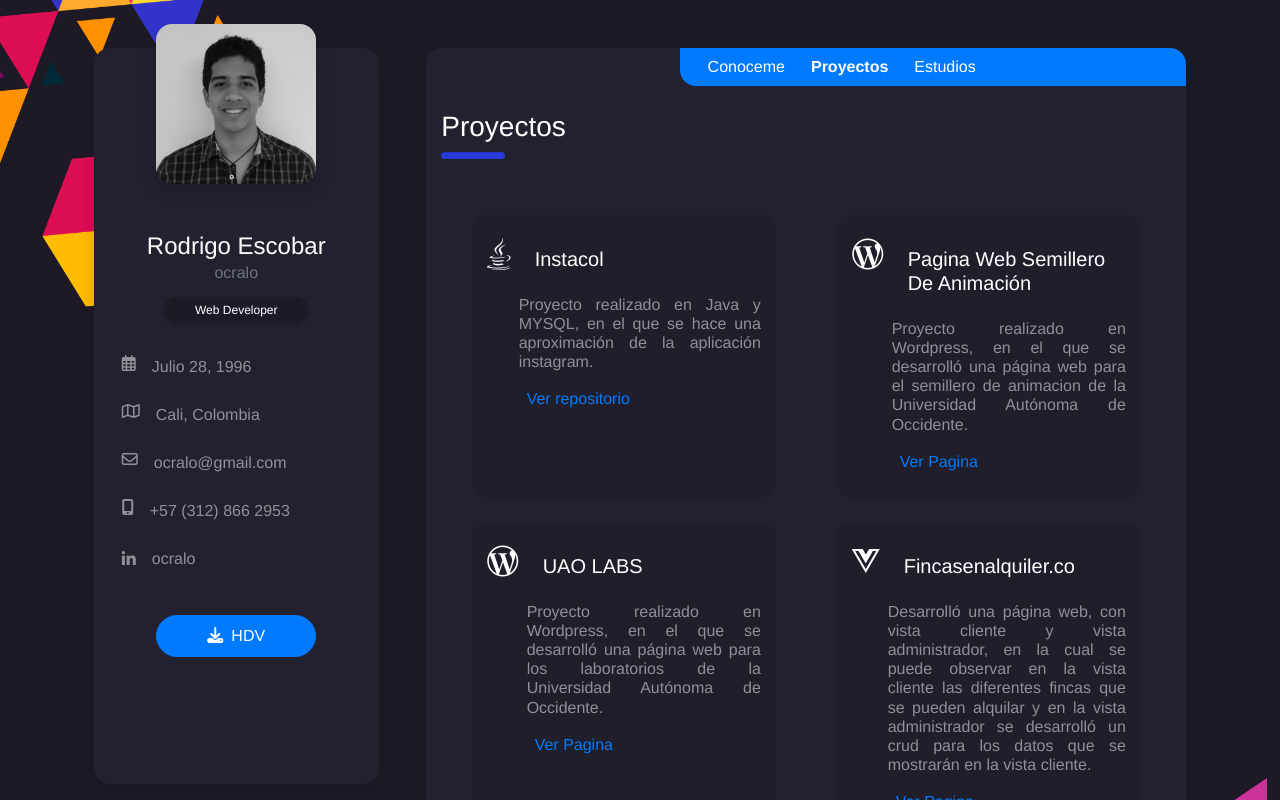
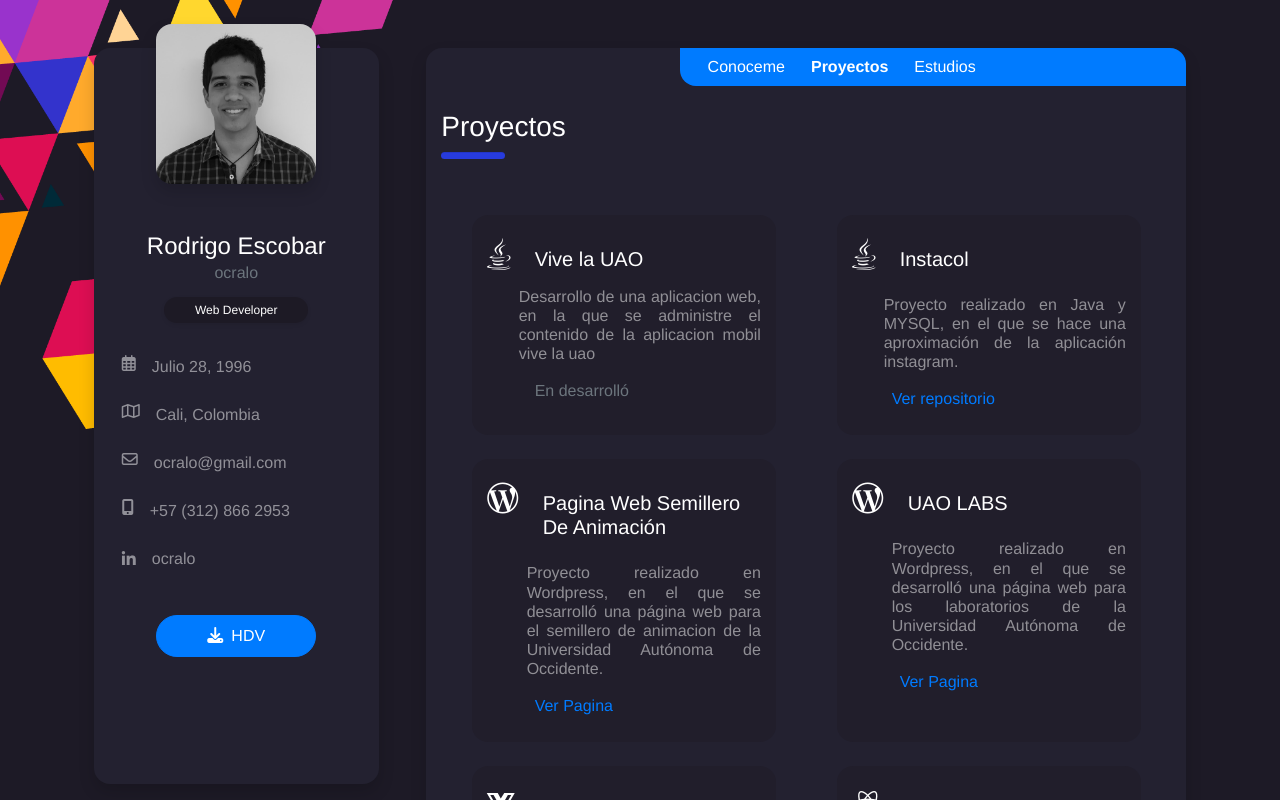
Before and after one commit to ocralo/vueCV, a Vue app: page / in a window 1280 px wide. Both pictures are taken after a click on the button "Proyectos". Shown: the top 800 px of the page. Built offline with nearby package versions, Linux system fonts and the light colour scheme.

Commit message:
correccion en las cards

```diff
--- a/src/views/Proyect.vue
+++ b/src/views/Proyect.vue
@@ -6,10 +6,31 @@
       <div class="container-fluid">
         <div class="row justify-content-around">
           <div
-            class="col-md-5 rel-bg-content-2 mt-4 d-flex flex-md-wrap flex-lg-nowrap justify-content-between pt-3 pb-4"
+            class="col-md-5 rel-bg-content-2 mt-4 d-flex flex-md-wrap flex-lg-nowrap justify-content-around pt-3 pb-4"
           >
             <div class="rel-tex-icon-proyect pr-2">
-              <i class="fab fa-java"></i>
+               <i class="fab fa-java"></i>
+            </div>
+            <div class>
+              <h5 class="p-3 mb-0">Vive la UAO</h5>
+
+              <p
+                class="rel-paragraph-proyect text-white-50 text-justify"
+              >Desarrollo de una aplicacion web, en la que se administre el contenido de la aplicacion mobil vive la uao</p>
+              <p class="text-secondary pl-3 pr-3 m-0">En desarrolló</p>
+              <!-- <a
+                class="mb-1 p-2"
+                href="https://github.com/ocralo/Instacol"
+                target="_blank"
+                rel="noopener noreferrer"
+              >Ver repositorio</a> -->
+            </div>
+          </div>
+          <div
+            class="col-md-5 rel-bg-content-2 mt-4 d-flex flex-md-wrap flex-lg-nowrap justify-content-around pt-3 pb-4"
+          >
+            <div class="rel-tex-icon-proyect pr-2">
+               <i class="fab fa-java"></i>
             </div>
             <div class>
               <h5 class="p-3">Instacol</h5>
@@ -72,7 +93,7 @@
               <h5 class="p-3">Fincasenalquiler.co</h5>
               <p
                 class="rel-paragraph-proyect text-white-50 text-justify"
-              >Desarrolló una página web, con vista cliente y vista administrador, en la cual se puede observar en la vista cliente las diferentes fincas que se pueden alquilar y en la vista administrador se desarrolló un crud para los datos que se mostrarán en la vista cliente.</p>
+              >Desarrollo una página web, con vista cliente y vista administrador, en la cual se puede observar en la vista cliente las diferentes fincas que se pueden alquilar y en la vista administrador se desarrolló un crud para los datos que se mostrarán en la vista cliente.</p>
               <a
                 class="mb-1 p-2"
                 href="http://fincasenalquiler.co/#/"
```
